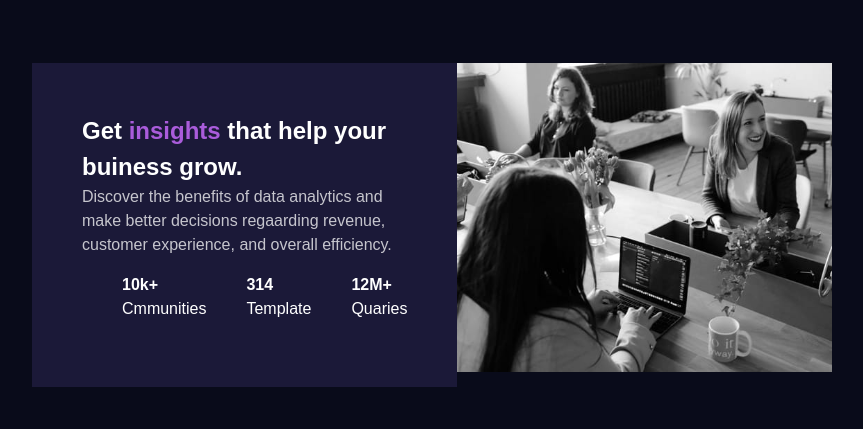
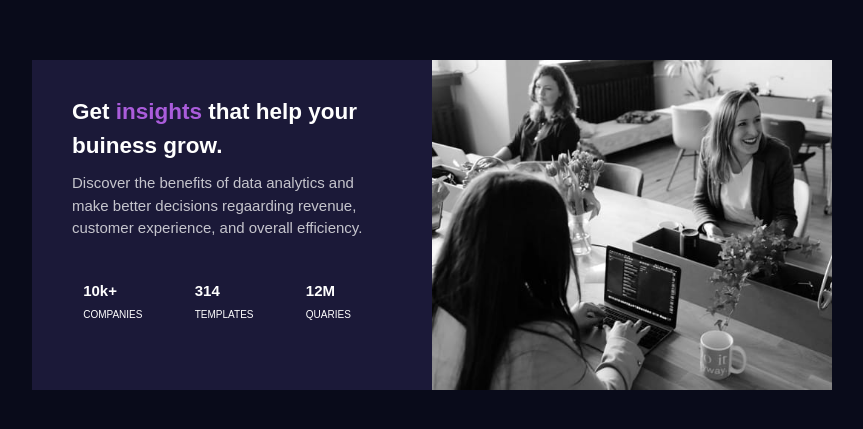
Before and after one commit to ubong-web/Stats-preview-card-component, a plain HTML site: page index.html in a window 1280 px wide. Shown: the part 175-604 px from the top of the page, without its empty margins (208-1071 px from the left). Drawn offline with Linux system fonts and the light colour scheme; a web font is replaced by a local one.

Commit message:
media quaries and list items

```diff
--- a/index.html
+++ b/index.html
@@ -28,24 +28,20 @@
             regaarding revenue, customer experience, and overall efficiency.
           </p>
           <div class="info">
-            <ul class="information">
-              <li class="number"><strong>10k+</strong></li>
-              <li class="setting">cmmunities</li>
-            </ul>
-            <ul class="information">
-              <li class="number"><strong>314</strong></li>
-              <li class="setting">template</li>
-            </ul>
-            <ul class="information">
-              <li class="number"><strong>12M+</strong></li>
-              <li class="setting">quaries</li>
-            </ul>
+            <li class="list-item">
+              <strong>10k+</strong><span class="setting">companies</span>
+            </li>
+            <li class="list-item">
+              <strong>314</strong><span class="setting">templates</span>
+            </li>
+            <li class="list-item">
+              <strong>12M</strong><span class="setting">quaries</span>
+            </li>
           </div>
         </section>
-
-        <section class="preview-card-image">
+        <picture class="preview-card-image">
           <img src="img/img.jpg" alt="Office workers using computers" />
-        </section>
+        </picture>
       </div>
     </main>
   </body>
--- a/style.css
+++ b/style.css
@@ -96,30 +96,39 @@ main {
 .component {
   display: grid;
   grid-template-columns: 1fr 1fr;
-  width: 800px;
+  grid-template-areas: "text img";
+  max-width: 800px;
 }
 .preview-card-text {
   background-color: var(--card-background);
-  padding: 50px;
+  padding: 35px 40px;
+  grid-area: text;
+  font-size: 15px;
 }
+.preview-card-image {
+  grid-area: img;
+}
+
 .preview-card-image img {
-  max-width: 100%;
+  width: 100%;
+  mix-blend-mode: var(--accent);
 }
 h1 {
   color: var(--main-heading);
 }
 p {
   color: var(--main-paragraph);
+  padding-top: 10px;
 }
 .accent {
   color: var(--accent);
 }
 
-.info {
+/* .info {
   display: flex;
   align-items: center;
   justify-content: space-between;
-}
+} */
 
 ul {
   color: var(--main-heading);
@@ -129,3 +138,38 @@ ul {
 li {
   text-transform: capitalize;
 }
+strong {
+  display: block;
+}
+.info {
+  display: flex;
+  flex-direction: row;
+  justify-content: space-around;
+}
+li {
+  list-style: none;
+  color: var(--main-heading);
+  padding-top: 40px;
+  padding-right: 30px;
+}
+.setting {
+  text-transform: uppercase;
+  font-size: 10px;
+}
+
+@media screen and (max-width: 740px) {
+  .component {
+    grid-template-columns: 1fr;
+    /* max-width: 30rem; */
+    grid-template-areas: "img" "text";
+    border-radius: 15%;
+    max-width: 60%;
+  }
+
+  .info {
+    display: block;
+    justify-content: center;
+    flex-direction: column;
+    /* justify-content: space-around; */
+  }
+}
```
